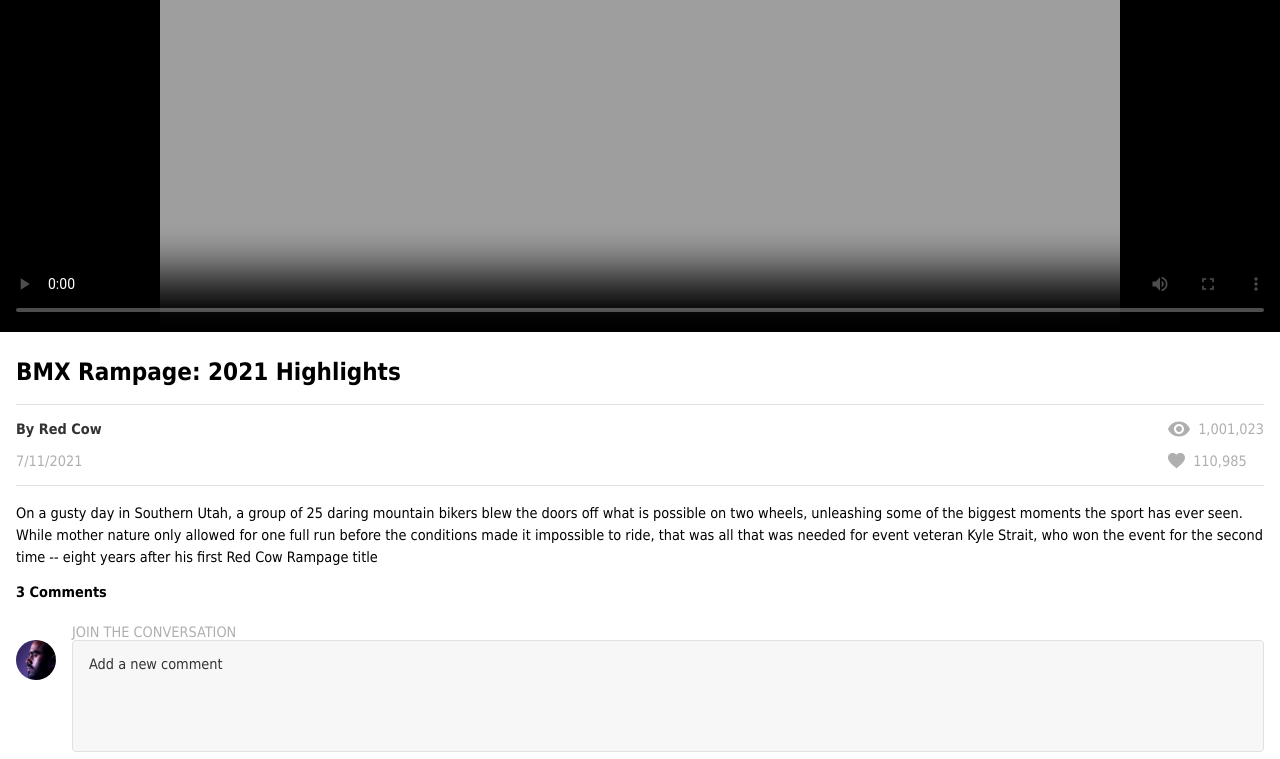
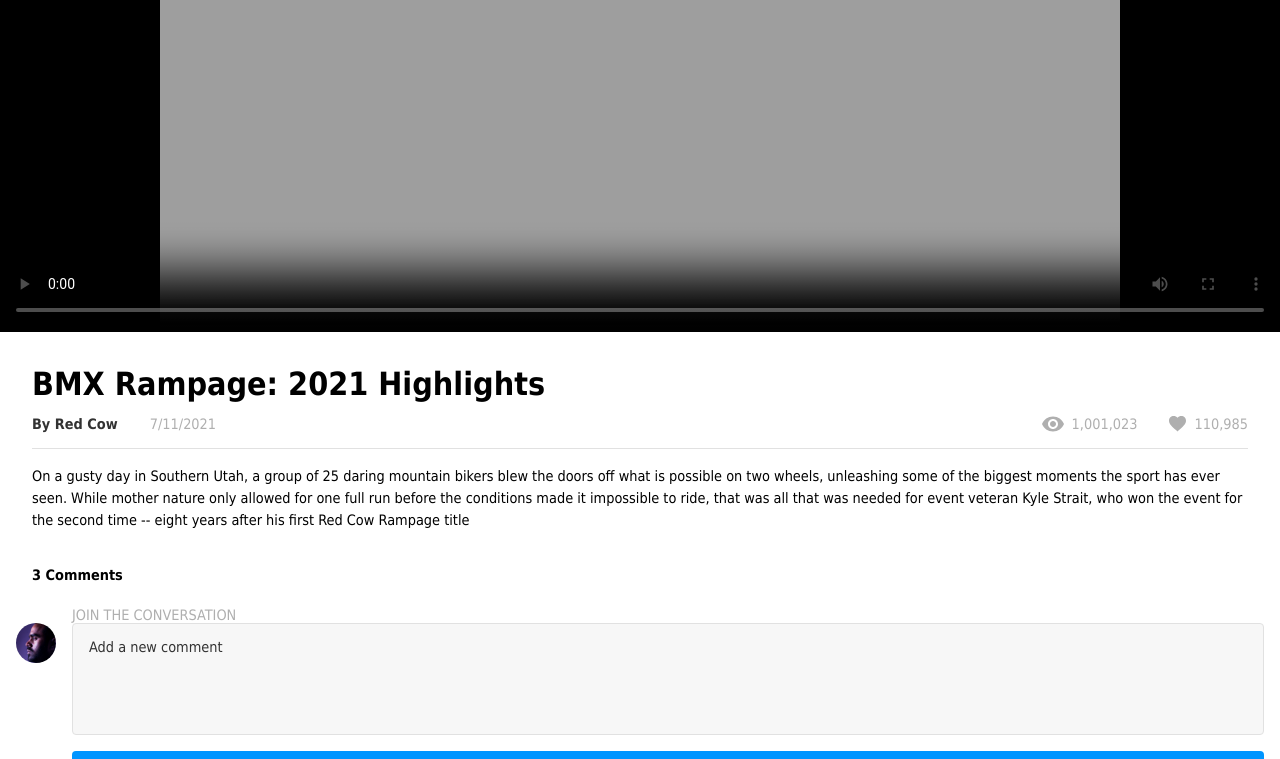
Before and after one commit to lizardskelly/brainstation-project4-brainflix, a React (Create React App) app: page / in a window 1280 px wide. Shown: the part 460-1219 px from the top of the page. Built offline with nearby package versions, Linux system fonts and the light colour scheme; a web font is replaced by a local one.

Commit message:
added video details tablet styling

```diff
--- a/src/components/VideoDetails/VideoDetails.js
+++ b/src/components/VideoDetails/VideoDetails.js
@@ -16,18 +16,18 @@ const VideoDetails = ({ details }) => {
     <section className='details'>
       <h1 className='details__title'>{title}</h1>
       <div className='details__text-container'>
-        <div>
+        <div className='details__text-container--display'>
           <h3 className='details__text details__text--color'>By {channel}</h3>
           <p className='details__text'>{formattedDate(timestamp)}</p>
         </div>
-        <div>
-          <div className='details__likes'>
+        <div className='details__text-container--display'>
+          <div className='details__views'>
             <img className='details__icon'
               src={viewsIcon}
               alt='views'/>
             <p className='details__text'>{views}</p>
           </div>
-          <div className='details__views'>
+          <div className='details__likes'>
             <img className='details__icon'
               src={likesIcon}
               alt='likes'/>
--- a/src/components/VideoDetails/videodetails.scss
+++ b/src/components/VideoDetails/videodetails.scss
@@ -1,10 +1,15 @@
 @use '../../styles/partials/global' as *;
 @use '../../styles/partials/variables' as *;
+@use '../../styles/partials/mixin' as *;
 
 .details {
   display: flex;
   flex-direction: column;
   margin: 1.5rem 1rem;
+
+  @include tablet {
+    margin: 2.25rem 2rem 1.5rem 2rem;
+  }
 
   &__title {
     font-size: 1.5rem;
@@ -13,6 +18,12 @@
     border-bottom: 1px solid $border-grey-color;
     padding-bottom: 1rem;
     margin-bottom: 1rem;
+
+    @include tablet {
+      font-size: 2rem;
+      border: none;
+      padding-bottom: 0;
+    }
   }
 
   &__text-container {
@@ -20,10 +31,26 @@
     justify-content: space-between;
     margin-bottom: 1rem;
     border-bottom: 1px solid $border-grey-color;
+
+    &--display {
+
+      @include tablet {
+        display: flex;
+      }
+    }
   }
 
-  &__likes, &__views {
+
+  &__likes {
     display: flex;
+  }
+
+  &__views {
+    display: flex;
+
+    @include tablet {
+      margin-right: 2rem;
+    }
   }
 
   &__text {
@@ -34,6 +61,10 @@
     &--color {
       color: $text-dark-color;
       font-weight: 700;
+
+      @include tablet {
+        margin-right: 2rem;
+      }
     }
   }
 
@@ -45,6 +76,10 @@
     font-size: .9rem;
     line-height: 22px;
     margin-bottom: 1rem;
+
+    @include tablet {
+      margin-bottom: 2.25rem;
+    }
   }
 
   &__comment-count {
--- a/src/components/VideoPlayer/videoplayer.scss
+++ b/src/components/VideoPlayer/videoplayer.scss
@@ -1,5 +1,6 @@
 @use '../../styles/partials/global' as *;
 @use '../../styles/partials/variables' as *;
+@use '../../styles/partials/mixin' as *;
 
 .video {
 
```
